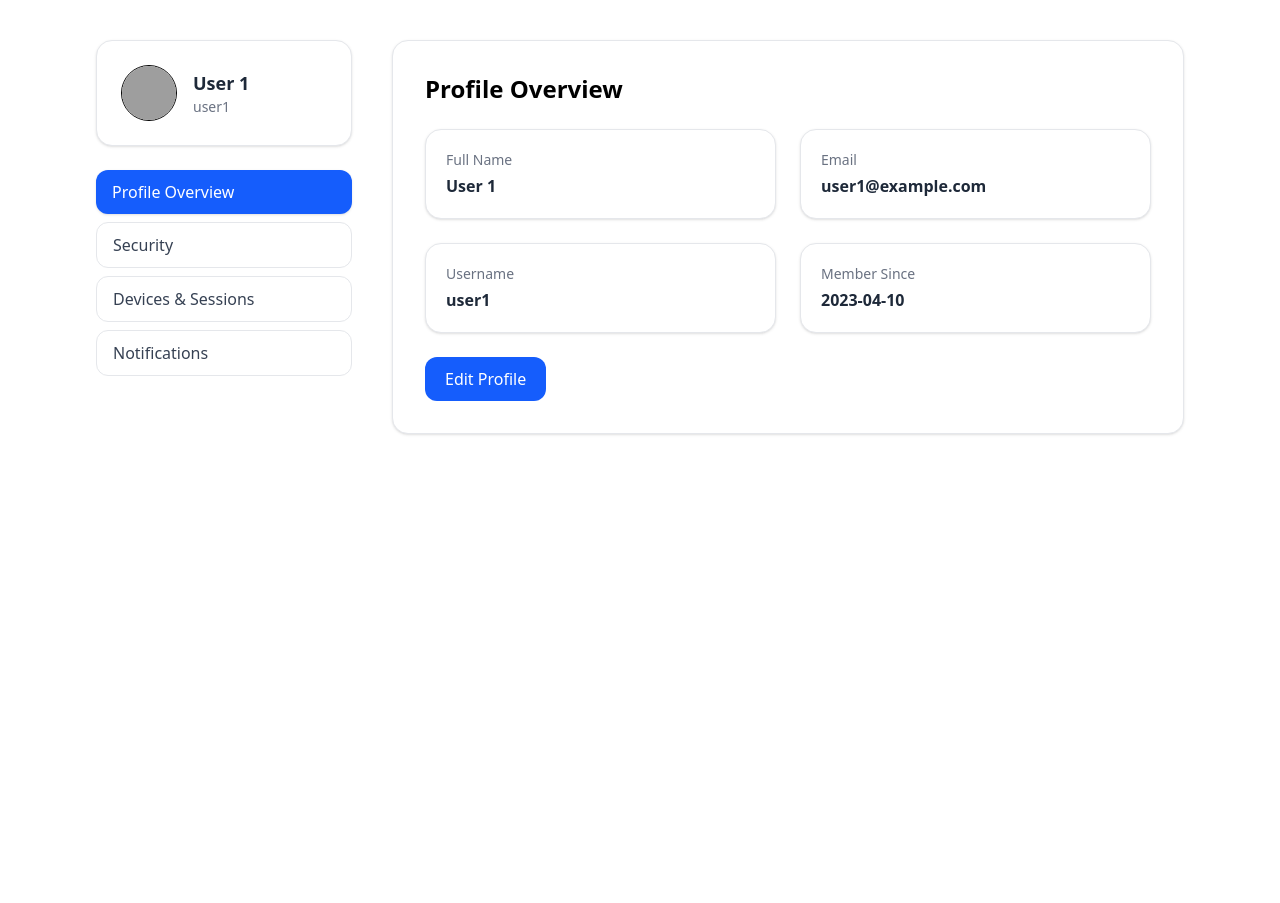
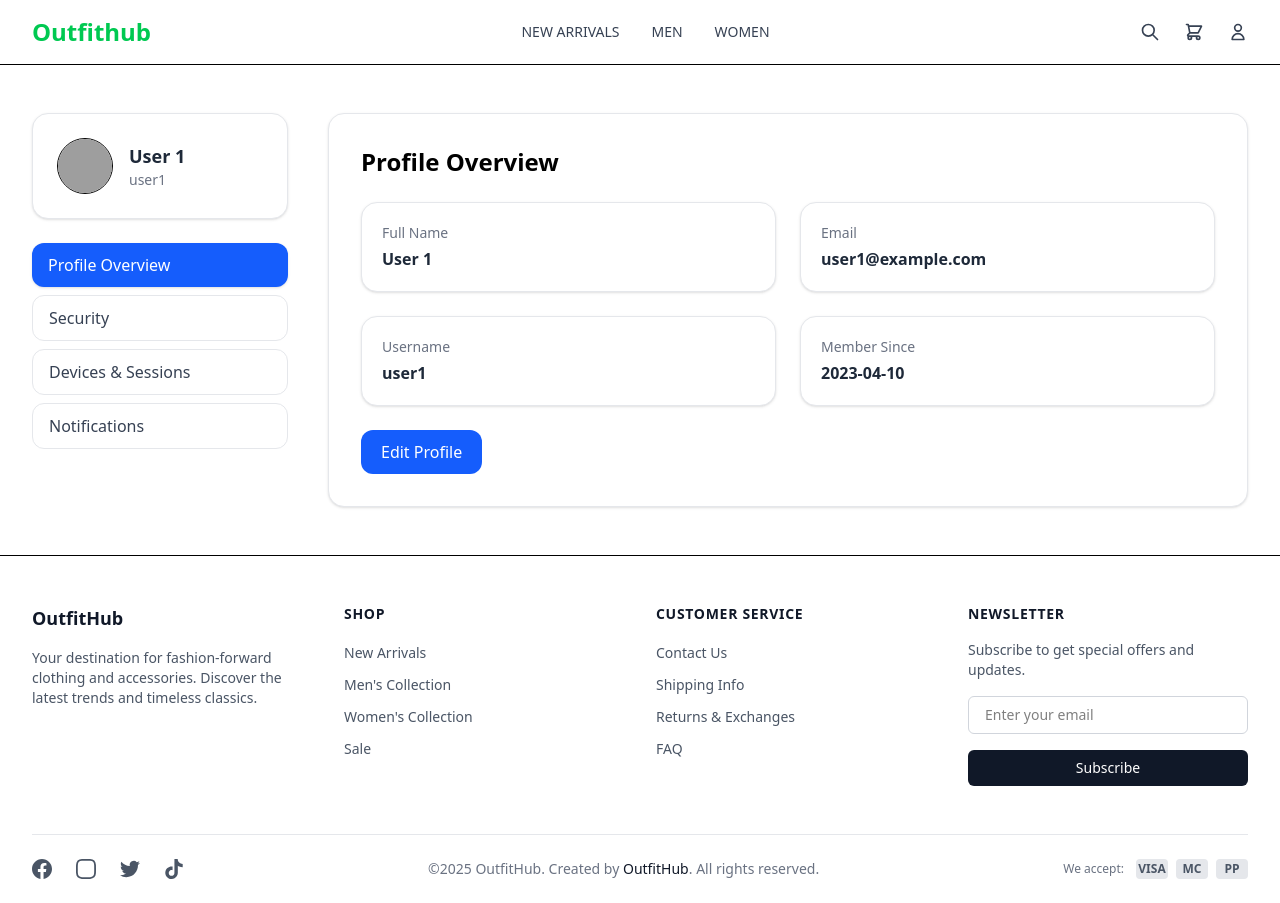
Before and after one commit to Seng-Chaokhun/Outfithub, a Vue app: page /account/1 in a window 1280 px wide. Before the commit the page ends 800 px from the top, so only its background shows below. Built offline with nearby package versions, Linux system fonts and the light colour scheme; grey boxes are pictures that could not be loaded.

Commit message:
feat(title-assignment) refactor(css, routing) and minor fixes/cleanup

```diff
--- a/src/assets/main.css
+++ b/src/assets/main.css
@@ -1,6 +1,12 @@
 @import 'tailwindcss';
 
-.sign {
+/* .sign {
   text-align: center;
   padding: 50px;
+} */
+
+@layer components {
+  .content-container {
+    @apply max-w-7xl mx-auto px-4 sm:px-6 lg:px-8 py-12;
+  }
 }
--- a/src/components/main/MainHeader.vue
+++ b/src/components/main/MainHeader.vue
@@ -9,7 +9,7 @@
             class="text-gray-700 hover:text-gray-900 transition-colors"
             aria-label="Toggle menu"
           >
-            <div class="text-green-500 font-bold">Outfithub</div>
+            <router-link to="/" class="text-green-500 font-bold text-2xl">Outfithub</router-link>
           </button>
         </div>
 
--- a/src/pages/LandingPage.vue
+++ b/src/pages/LandingPage.vue
@@ -5,23 +5,29 @@
 
     <!-- Hero Section - NEW ARRIVAL -->
     <section class="relative bg-white">
-      <div class="max-w-7xl mx-auto px-4 sm:px-6 lg:px-8 py-12">
+      <div class="content-container">
         <div class="grid md:grid-cols-2 gap-8 items-center">
           <!-- Left - Image -->
-          <div class="relative h-96 rounded-lg overflow-hidden cursor-pointer hover:shadow-lg transition-shadow group">
+          <div
+            class="relative h-96 rounded-lg overflow-hidden cursor-pointer hover:shadow-lg transition-shadow group"
+          >
             <img
               src="https://images.unsplash.com/photo-1490481651871-ab68de25d43d?w=800&h=600&fit=crop"
               alt="New Arrival Fashion"
               class="w-full h-full object-cover"
             />
-            <div class="absolute inset-0 bg-linear-to-t from-black/60 via-black/20 to-transparent" />
+            <div
+              class="absolute inset-0 bg-linear-to-t from-black/60 via-black/20 to-transparent"
+            />
             <div class="absolute bottom-8 left-8 text-6xl font-bold text-white drop-shadow-lg">
               NEW<br />ARRIVAL
             </div>
           </div>
 
           <!-- Right - Fashion Banner -->
-          <div class="relative h-96 rounded-lg overflow-hidden cursor-pointer hover:shadow-lg transition-shadow group">
+          <div
+            class="relative h-96 rounded-lg overflow-hidden cursor-pointer hover:shadow-lg transition-shadow group"
+          >
             <img
               src="https://images.unsplash.com/photo-1445205170230-053b83016050?w=800&h=600&fit=crop"
               alt="Fashion Collection"
@@ -33,13 +39,13 @@
                 <div class="text-sm tracking-wider">THE NEW COLLECTION</div>
                 <h2 class="text-5xl font-bold">FASHION</h2>
                 <div class="pt-4">
-                  <span class="inline-block bg-white text-gray-900 px-6 py-2 rounded text-sm font-medium hover:bg-gray-100 transition-colors">
+                  <span
+                    class="inline-block bg-white text-gray-900 px-6 py-2 rounded text-sm font-medium hover:bg-gray-100 transition-colors"
+                  >
                     DISCOUNT PRICE UP TO 50%
                   </span>
                 </div>
-                <div class="pt-2 text-xs">
-                  WWW.OUTFITHUB.COM
-                </div>
+                <div class="pt-2 text-xs">WWW.OUTFITHUB.COM</div>
               </div>
             </div>
           </div>
@@ -58,16 +64,17 @@
               alt="Men's Fashion Collection"
               class="w-full h-full object-cover transition-transform duration-300 group-hover:scale-105"
             />
-            <div class="absolute inset-0 bg-linear-to-t from-black/40 to-transparent opacity-0 group-hover:opacity-100 transition-opacity duration-300" />
+            <div
+              class="absolute inset-0 bg-linear-to-t from-black/40 to-transparent opacity-0 group-hover:opacity-100 transition-opacity duration-300"
+            />
           </div>
 
           <!-- Text Content -->
           <div class="space-y-4">
-            <h3 class="text-3xl font-bold text-gray-900">
-              Various types<br />men's outfit
-            </h3>
+            <h3 class="text-3xl font-bold text-gray-900">Various types<br />men's outfit</h3>
             <p class="text-gray-600">
-              Discover our curated collection of men's fashion. From casual streetwear to formal attire, find your perfect style.
+              Discover our curated collection of men's fashion. From casual streetwear to formal
+              attire, find your perfect style.
             </p>
             <button
               @click="navigateToMen"
@@ -75,7 +82,12 @@
             >
               <span>Shop men</span>
               <svg class="w-4 h-4" fill="none" stroke="currentColor" viewBox="0 0 24 24">
-                <path stroke-linecap="round" stroke-linejoin="round" stroke-width="2" d="M9 5l7 7-7 7"/>
+                <path
+                  stroke-linecap="round"
+                  stroke-linejoin="round"
+                  stroke-width="2"
+                  d="M9 5l7 7-7 7"
+                />
               </svg>
             </button>
           </div>
@@ -89,11 +101,10 @@
         <div class="grid md:grid-cols-2 gap-8 items-center">
           <!-- Text Content -->
           <div class="space-y-4 order-2 md:order-1">
-            <h3 class="text-3xl font-bold text-gray-900">
-              Various types<br />women's outfit
-            </h3>
+            <h3 class="text-3xl font-bold text-gray-900">Various types<br />women's outfit</h3>
             <p class="text-gray-600">
-              Explore elegant and trendy women's fashion. From chic dresses to comfortable everyday wear, express your unique style.
+              Explore elegant and trendy women's fashion. From chic dresses to comfortable everyday
+              wear, express your unique style.
             </p>
             <button
               @click="navigateToWomen"
@@ -101,7 +112,12 @@
             >
               <span>Shop women</span>
               <svg class="w-4 h-4" fill="none" stroke="currentColor" viewBox="0 0 24 24">
-                <path stroke-linecap="round" stroke-linejoin="round" stroke-width="2" d="M9 5l7 7-7 7"/>
+                <path
+                  stroke-linecap="round"
+                  stroke-linejoin="round"
+                  stroke-width="2"
+                  d="M9 5l7 7-7 7"
+                />
               </svg>
             </button>
           </div>
@@ -113,7 +129,9 @@
               alt="Women's Fashion Collection"
               class="w-full h-full object-cover transition-transform duration-300 group-hover:scale-105"
             />
-            <div class="absolute inset-0 bg-linear-to-t from-black/40 to-transparent opacity-0 group-hover:opacity-100 transition-opacity duration-300" />
+            <div
+              class="absolute inset-0 bg-linear-to-t from-black/40 to-transparent opacity-0 group-hover:opacity-100 transition-opacity duration-300"
+            />
           </div>
         </div>
       </div>
@@ -146,6 +164,4 @@ const navigateToWomen = () => {
 }
 </script>
 
-<style scoped>
-
-</style>
+<style scoped></style>
--- a/src/pages/user/AccountPage.vue
+++ b/src/pages/user/AccountPage.vue
@@ -1,5 +1,7 @@
 <template>
-  <div class="max-w-6xl mx-auto px-8 py-10 flex gap-10">
+  <div class="">
+    <MainHeader />
+    <div class="content-container flex gap-10">
       <!-- LEFT SIDEBAR -->
       <aside class="w-64 space-y-6">
         <!-- User Header -->
@@ -116,15 +118,26 @@
         </transition>
       </main>
     </div>
+    <MainFooter />
+  </div>
 </template>
 
 <script setup lang="ts">
+// vue imports
 import { reactive, ref, onMounted, watch } from 'vue'
+
+// main component imports
 import InfoCard from '@/components/account/InfoCard.vue'
 import EditProfileModal from '@/components/account/EditProfileModal.vue'
 import SecurityCard from '@/components/account/SecurityCard.vue'
 import DeviceCard from '@/components/account/DeviceCard.vue'
 import ToggleRow from '@/components/account/ToggleRow.vue'
+
+// common component imports
+import MainHeader from '@/components/main/MainHeader.vue'
+import MainFooter from '@/components/main/MainFooter.vue'
+
+// interface imports
 import type Profile from '@/interfaces/Profile'
 
 const props = defineProps<{ id: string }>()
@@ -179,7 +192,10 @@ const saveProfile = (updated: Partial<Profile>) => {
   editMode.value = false
 }
 
-onMounted(() => fetchProfile(props.id))
+onMounted(async () => {
+  await fetchProfile(props.id)
+  document.title = `${profile.username} (${profile.name})`
+})
 watch(
   () => props.id,
   (newId) => fetchProfile(newId),
--- a/src/pages/user/ProductDetailPage.vue
+++ b/src/pages/user/ProductDetailPage.vue
@@ -5,8 +5,6 @@
 </template>
 
 <script lang="ts" setup>
-import { defineProps } from 'vue'
-
 const props = defineProps<{ id: string }>()
 const id = props.id
 </script>
--- a/src/router/index.ts
+++ b/src/router/index.ts
@@ -48,7 +48,7 @@ const routes = [
   },
   {
     path: '/product/:id',
-    name: 'ProductDetail',
+    name: 'Product Detail',
     component: ProductDetailPage,
     props: true,
   },
@@ -112,6 +112,9 @@ const routes = [
     name: 'Error',
     component: ErrorPage,
     props: { code: 404, title: 'Oops!', message: 'This page could not be found.' },
+    meta: {
+      title: 'Error - 404',
+    },
   },
 ]
 
@@ -120,4 +123,9 @@ const router = createRouter({
   routes,
 })
 
+// title feature
+router.afterEach((to) => {
+  document.title = (to.meta.title as string) ?? (to.name as string) + ' | Outfithub'
+})
+
 export default router
```
Lines whose indentation alone changed are shown as unchanged.
